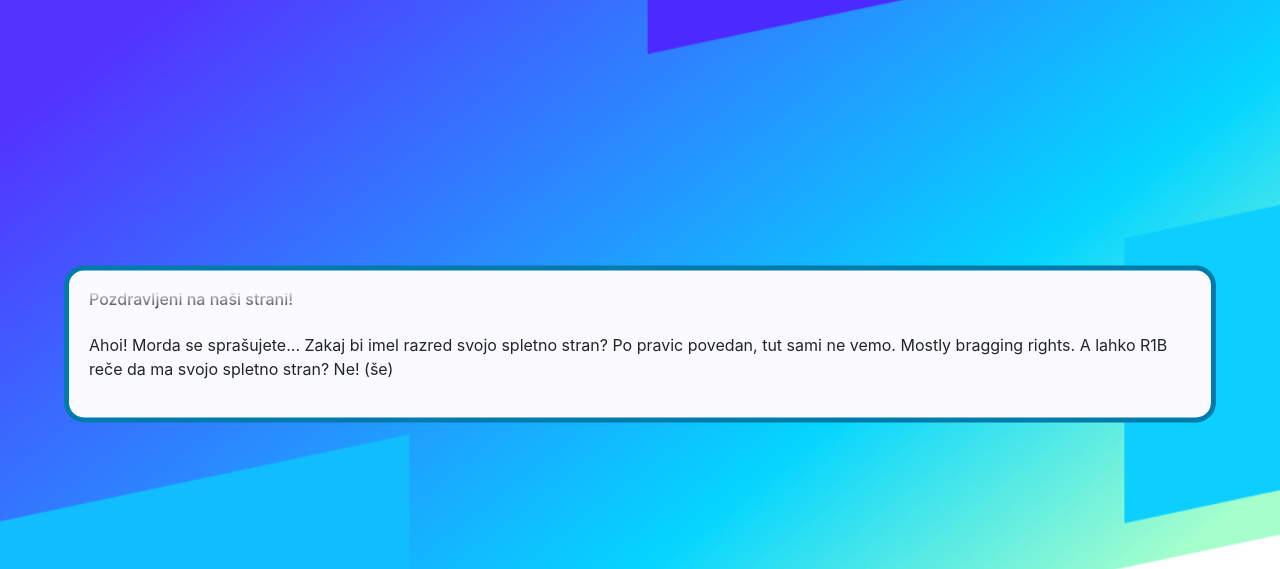
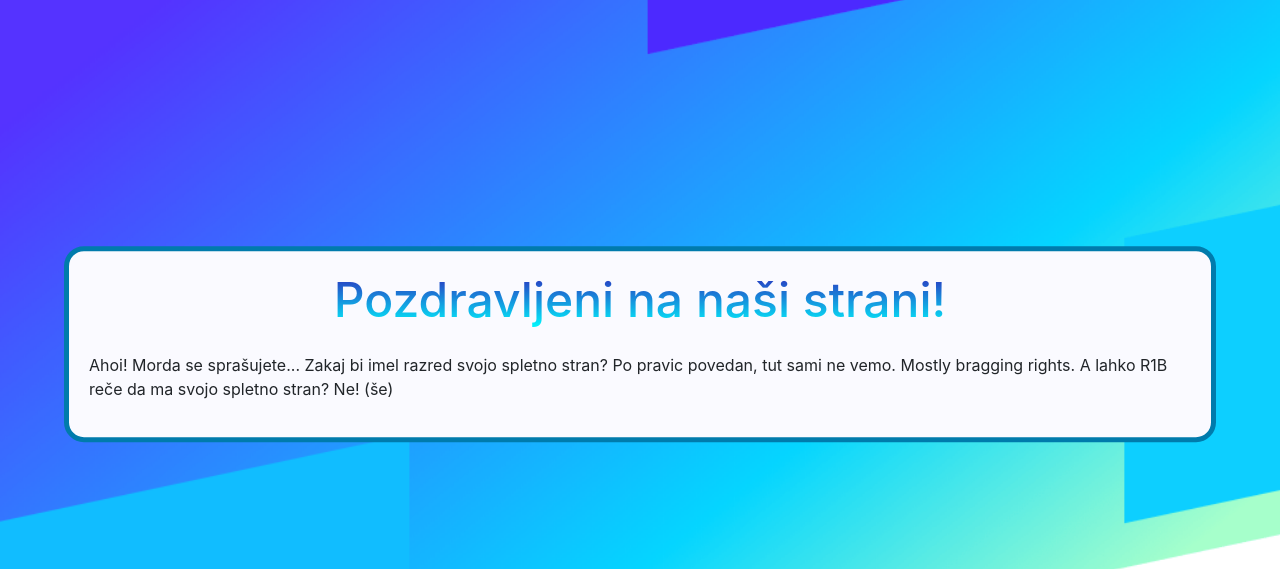
Before and after one commit to R1C-VEG/Website, a PHP site: page / in a window 1280 px wide. Shown: the part 64-633 px from the top of the page. Run offline with PHP 8.4, Linux system fonts and the light colour scheme.

Commit message:
Hopefully končno delujoč styling

```diff
--- a/index.php
+++ b/index.php
@@ -3,8 +3,9 @@
 
   <style>
     .naslov {
-  font-size: 16px;
-  background: -webkit-linear-gradient(#eee, #333);
+      text-align:center;
+  font-size: 48px;
+  background: -webkit-linear-gradient(#2d23ba, #00ffff);
   -webkit-background-clip: text;
   -webkit-text-fill-color: transparent;
 }
```
